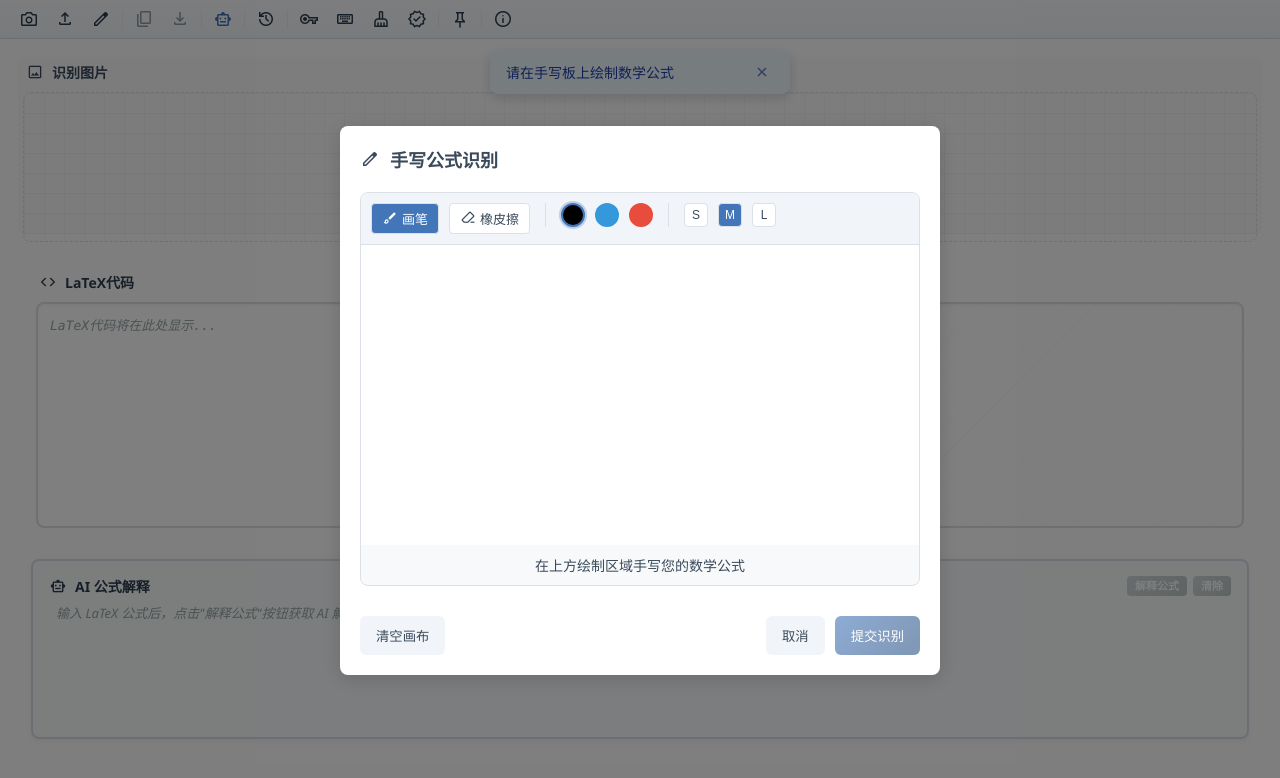
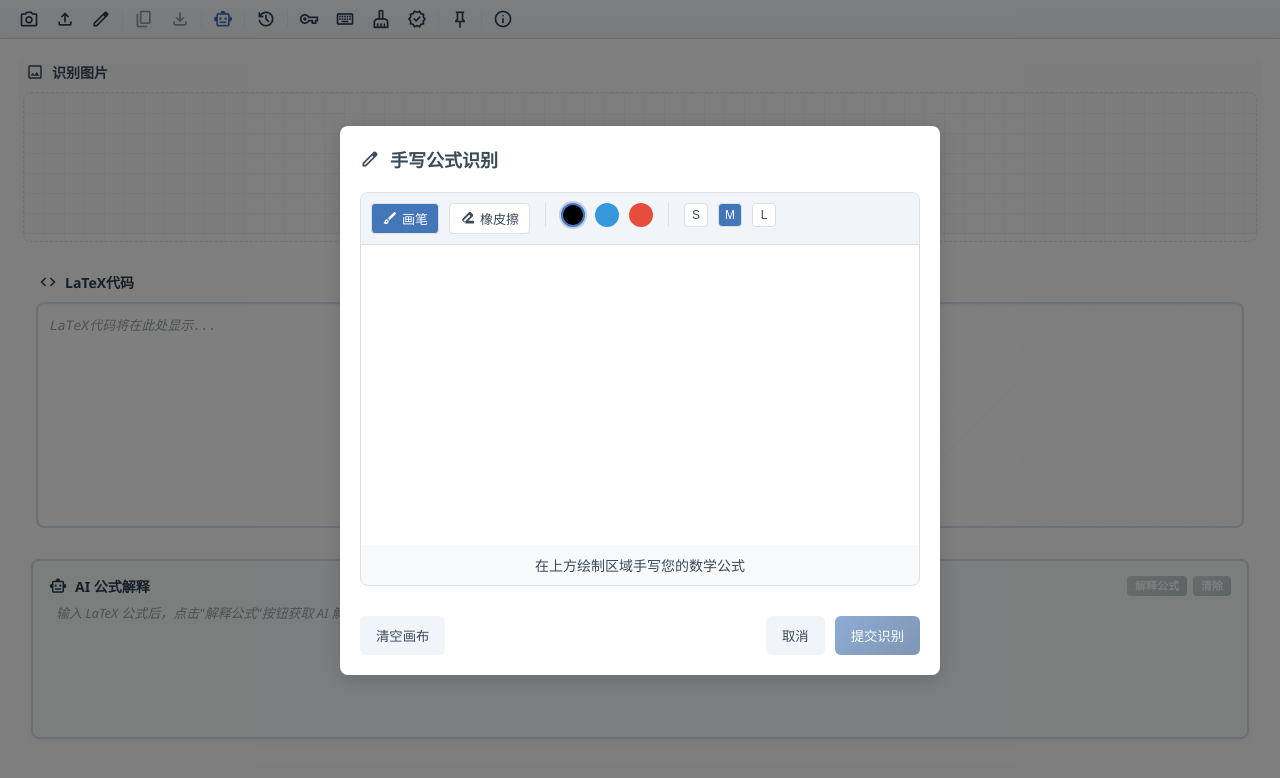
Before and after one commit to Louaq/TexStudio, a React (Create React App) app: page / in a window 1280 px wide. Both pictures are taken after a click on the element "edit". Shown: the top 778 px of the page. Built offline with nearby package versions, Linux system fonts and the light colour scheme; no server answers.

Commit message:
fix: 修复重复出现通知的bug和部分图标的问题

```diff
--- a/package.json
+++ b/package.json
@@ -1,6 +1,6 @@
 {
   "name": "latex-ocr-electron",
-  "version": "4.3.6",
+  "version": "4.3.7",
   "description": "TexStudio OCR",
   "author": "TexStudio",
   "main": "dist/electron/electron/main.js",
--- a/src/App.tsx
+++ b/src/App.tsx
@@ -199,7 +199,7 @@ function App() {
     latexCode: '',
     isRecognizing: false,
     history: [],
-    statusMessage: '欢迎使用 SimpleTex-OCR'
+    statusMessage: null
   });
 
   // 添加更新状态管理
--- a/src/components/MaterialIcon.tsx
+++ b/src/components/MaterialIcon.tsx
@@ -8,7 +8,32 @@ interface MaterialIconProps {
   className?: string;
 }
 
+// 本地后备 SVG 图标集合
+const LocalIcons: Record<string, React.ReactNode> = {
+  eraser: (
+    <svg viewBox="0 0 24 24" width="1em" height="1em" aria-hidden="true">
+      <path fill="currentColor" d="M16.24 3.56c-.78-.78-2.05-.78-2.83 0L3.81 13.16c-.78.78-.78 2.05 0 2.83l3.54 3.54c.39.39.9.59 1.41.59H20c.55 0 1-.45 1-1v-2c0-.55-.45-1-1-1h-7.59l6.83-6.83c.78-.78.78-2.05 0-2.83l-2-2zM5.22 15.58l8.49-8.49 2 2-8.49 8.49-2-2zM9.17 19H8.17l-2-2h1l1.5 1.5L9.17 19z"/>
+    </svg>
+  ),
+};
+
 const MaterialIcon: React.FC<MaterialIconProps> = ({ name, size = 18, title, style, className }) => {
+  const normalized = name.toLowerCase();
+  const useFallback = normalized === 'ink_eraser' || normalized === 'ink-eraser' || normalized === 'eraser';
+
+  if (useFallback) {
+    return (
+      <span
+        style={{ fontSize: size, lineHeight: 1, verticalAlign: 'middle', display: 'inline-flex', ...style }}
+        aria-hidden="true"
+        title={title}
+        className={className}
+      >
+        {LocalIcons.eraser}
+      </span>
+    );
+  }
+
   return (
     <span
       className={`material-symbols-outlined${className ? ` ${className}` : ''}`}
--- a/src/components/NotificationBar.tsx
+++ b/src/components/NotificationBar.tsx
@@ -131,7 +131,10 @@ const NotificationBar: React.FC<NotificationBarProps> = ({
       .trim();
   };
 
-  if (!message) return null;
+  // 仅在重要事件时显示通知：包含成功/错误/警告的表情标识
+  if (!message || (!message.includes('✅') && !message.includes('❌') && !message.includes('⚠️'))) {
+    return null;
+  }
 
   const notificationType = getTypeFromMessage(message);
   const displayMessage = cleanMessage(message);
--- a/src/index.tsx
+++ b/src/index.tsx
@@ -143,7 +143,14 @@ const GlobalStyle = createGlobalStyle`
     word-wrap: normal;
     direction: ltr;
     -webkit-font-feature-settings: 'liga';
+    font-feature-settings: 'liga';
     -webkit-font-smoothing: antialiased;
+    /* 指定可变字体轴，确保某些符号（如 ink_eraser）正确渲染 */
+    font-variation-settings:
+      'FILL' 0,
+      'wght' 400,
+      'GRAD' 0,
+      'opsz' 24;
   }
 `;
 
```
